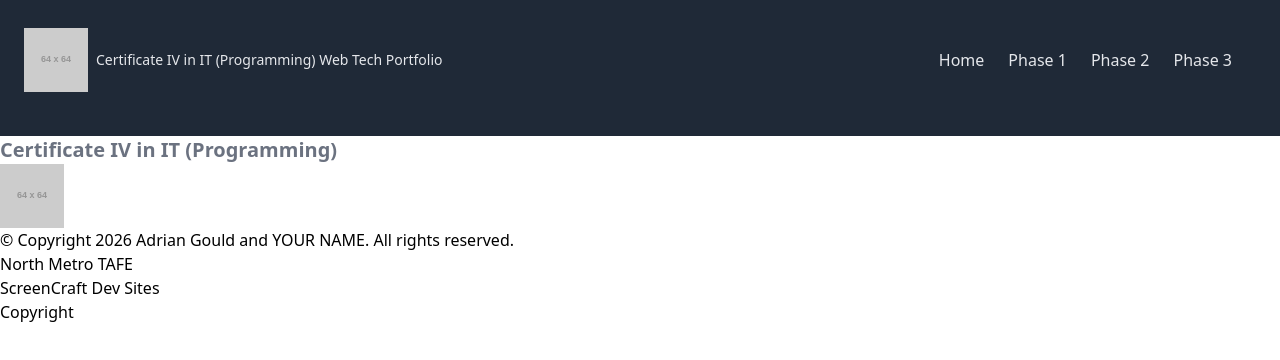
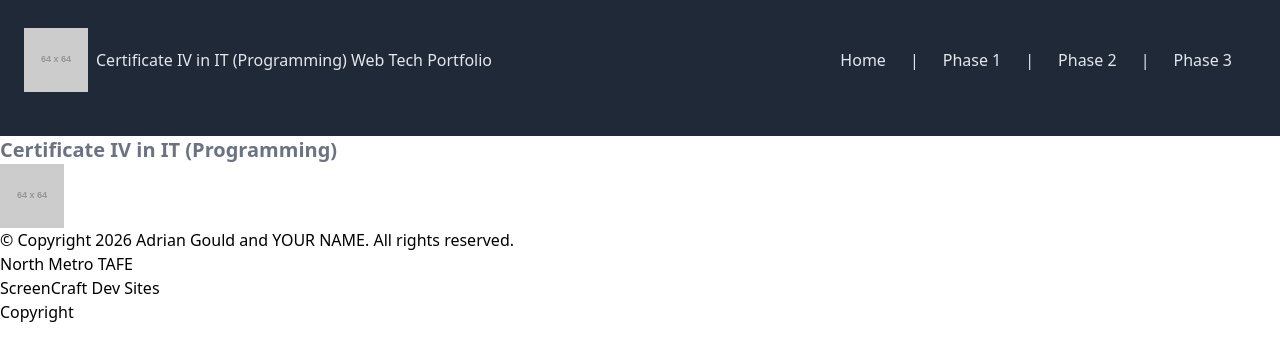
Before and after one commit to Danyl1310/C4Prog-WT-26S2-Portfolio-Daniel-Cummings, a website: page phase-3/index.html in a window 1280 px wide. Drawn offline with Linux system fonts and the light colour scheme; placeholder pictures from the web are drawn by us.

Commit message:
feat(phase-3): implemented navigation withing header using tailwindCSS

```diff
--- a/phase-3/index.html
+++ b/phase-3/index.html
@@ -10,14 +10,17 @@
     <header class="sticky top-0 flex flex-col justify-between p-6 mx-auto md:flex-row gap-2 bg-gray-800 text-gray-200">
       <a class="flex items-center mb-4 title-font md-mb-0 gap-2">
         <img src="https://placehold.co/64?text=logo" alt="Logo">
-        <h1 class="text-sm">Certificate IV in IT (Programming) Web Tech Portfolio</h1>
+        <h1 class="text-md text-white-500 hover:text-blue-500">Certificate IV in IT (Programming) Web Tech Portfolio</h1>
       </a>
       <nav class="flex flex-col justify-between p-6">
         <ul class="flex items-center mb-4 title-font md-mb-0 gap-6">
-          <li><a href=".">Home</a></li>
-          <li><a href="phase-1">Phase 1</a></li>
-          <li><a href="phase-2">Phase 2</a></li>
-          <li><a href="phase-3">Phase 3</a></li>
+          <li><a class="text-white-500 hover:text-blue-500" href=".">Home</a></li>
+          <li><p>|</p></li>
+          <li><a class="text-white-500 hover:text-blue-500" href="phase-1">Phase 1</a></li>
+          <li><p>|</p></li>
+          <li><a class="text-white-500 hover:text-blue-500" href="phase-2">Phase 2</a></li>
+          <li><p>|</p></li>
+          <li><a class="text-white-500 hover:text-blue-500" href="phase-3">Phase 3</a></li>
         </ul>
       </nav>
     </header>
```
Also changed, not shown: assets/css/site.css.
